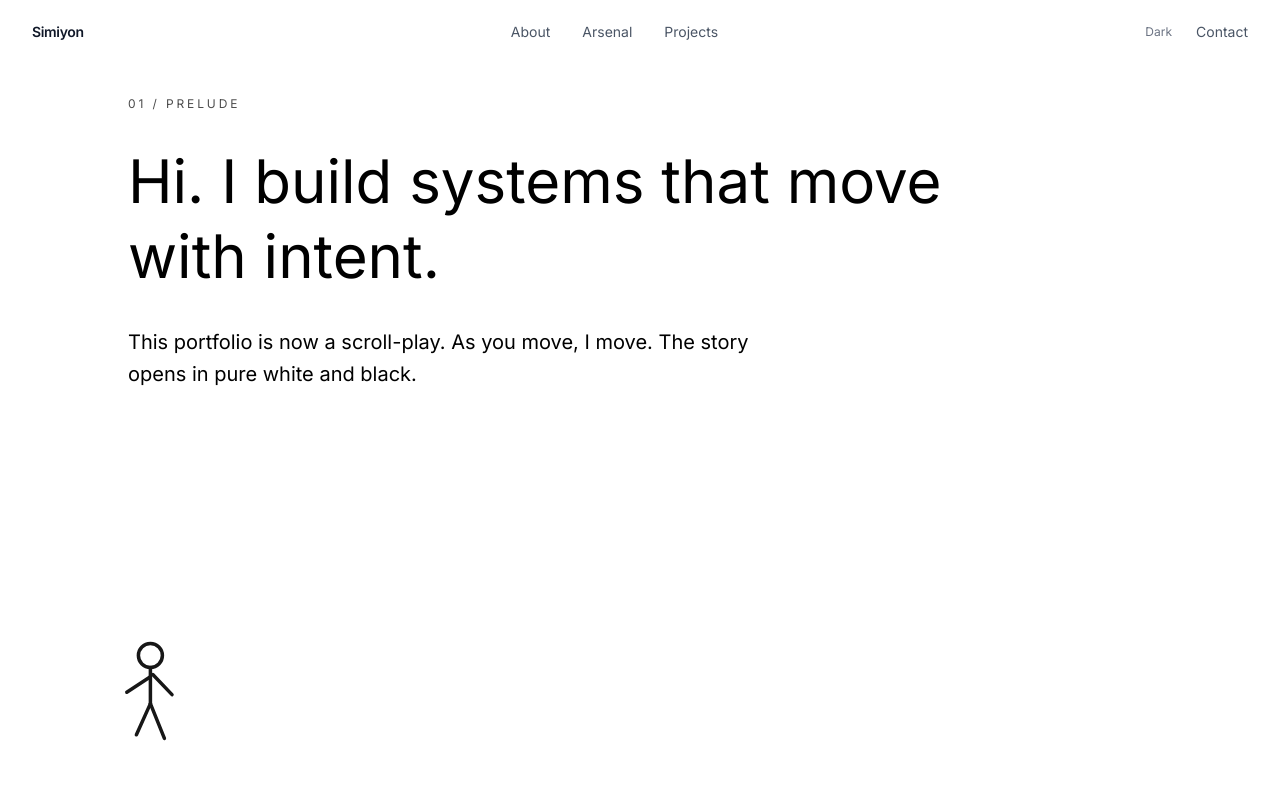
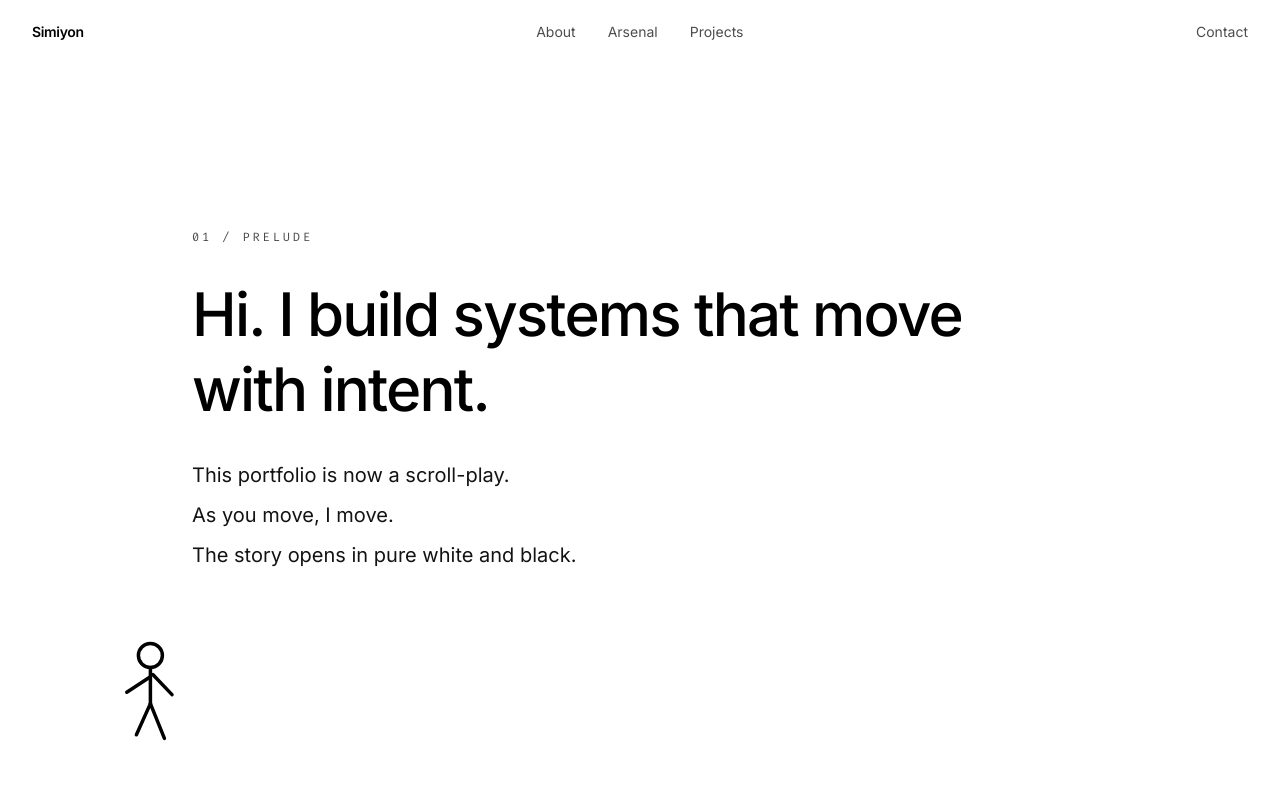
Before and after one commit to blackscythe123/my_portfolio, a Next.js app: page / in a window 1280 px wide. Shown: the top 800 px of the page. Built offline with nearby package versions, Linux system fonts and the light colour scheme.

Commit message:
Refactor Navigation component to remove dark mode functionality and update link styles

```diff
--- a/src/app/globals.css
+++ b/src/app/globals.css
@@ -1,31 +1,12 @@
 @import "tailwindcss";
 
-@custom-variant dark (&:where(.dark, .dark *));
-
 :root {
-  /* Light Mode Defaults */
-  --background: #f6ede1;
-  --foreground: #171717;
-  --primary: #037dd6;
-  --secondary: #f6851b;
-  --card: #f3f4f6;
-  --border: #e5e7eb;
-
-  /* Additional colors */
-  --color-blue-500: #3b82f6;
-  --color-purple-500: #a855f7;
-  --color-green-500: #22c55e;
-  --color-orange-500: #f97316;
-}
-
-.dark {
-  /* Dark Mode Overrides */
-  --background: #0a0a0a;
-  --foreground: #f3f4f6;
-  --primary: #037dd6;
-  --secondary: #f6851b;
-  --card: #1e1e1e;
-  --border: rgba(255, 255, 255, 0.1);
+  --background: #ffffff;
+  --foreground: #000000;
+  --primary: #000000;
+  --secondary: #000000;
+  --card: #ffffff;
+  --border: rgba(0, 0, 0, 0.14);
 }
 
 @theme inline {
@@ -38,37 +19,8 @@
 
   --font-sans: 'Inter', sans-serif;
   --font-mono: 'Fira Code', monospace;
-
-  --animate-blob: blob 7s infinite;
-  --animate-float: float 6s ease-in-out infinite;
-  --animate-spin-slow: spin 12s linear infinite;
-  --animate-pulse-glow: pulse-glow 3s infinite;
-  --animate-bounce-slight: bounce-slight 2s infinite;
-
-  @keyframes blob {
-    0% { transform: translate(0px, 0px) scale(1); }
-    33% { transform: translate(30px, -50px) scale(1.1); }
-    66% { transform: translate(-20px, 20px) scale(0.9); }
-    100% { transform: translate(0px, 0px) scale(1); }
-  }
-  @keyframes float {
-    0%, 100% { transform: translateY(0); }
-    50% { transform: translateY(-20px); }
-  }
-  @keyframes pulse-glow {
-    0%, 100% { opacity: 0.6; transform: scale(1); }
-    50% { opacity: 1; transform: scale(1.05); }
-  }
-  @keyframes bounce-slight {
-    0%, 100% { transform: translateY(0); }
-    50% { transform: translateY(-5px); }
-  }
-  @keyframes spin {
-    to { transform: rotate(360deg); }
-  }
 }
 
-/* Base Styles */
 body {
   background: var(--background);
   color: var(--foreground);
@@ -76,24 +28,11 @@ body {
   overflow-x: hidden;
 }
 
-/* Glassmorphism */
-.glass-panel {
-  background: rgba(255, 255, 255, 0.05);
-  backdrop-filter: blur(12px);
-  border: 1px solid rgba(255, 255, 255, 0.1);
-}
-.dark .glass-panel {
-  background: rgba(20, 20, 20, 0.6);
-  border: 1px solid rgba(255, 255, 255, 0.05);
-}
-
-/* Scrollbar */
 ::-webkit-scrollbar { height: 8px; width: 8px; }
 ::-webkit-scrollbar-track { background: transparent; }
 ::-webkit-scrollbar-thumb { background: #333; border-radius: 4px; }
-::-webkit-scrollbar-thumb:hover { background: var(--primary); }
+::-webkit-scrollbar-thumb:hover { background: #000; }
 
-/* Animation Classes for Scroll Observer */
 .reveal-section { opacity: 0; transition: all 1s cubic-bezier(0.16, 1, 0.3, 1); }
 .reveal-left { transform: translateX(-50px); }
 .reveal-right { transform: translateX(50px); }
@@ -101,62 +40,12 @@ body {
 
 .active-reveal { opacity: 1 !important; transform: translate(0) !important; }
 
-/* Horizontal Scroll Snap (PPT Effect) */
 .snap-container {
   -ms-overflow-style: none;
   scrollbar-width: none;
 }
 .snap-container::-webkit-scrollbar { display: none; }
 
-/* Figma-level Animations */
-@keyframes shimmer {
-  0% { transform: translateX(-100%); }
-  100% { transform: translateX(100%); }
-}
-
-.animate-shimmer {
-  animation: shimmer 2s infinite;
-}
-
-@keyframes slide-up {
-  from { opacity: 0; transform: translateY(40px); }
-  to { opacity: 1; transform: translateY(0); }
-}
-
-@keyframes slide-in-left {
-  from { opacity: 0; transform: translateX(-60px); }
-  to { opacity: 1; transform: translateX(0); }
-}
-
-@keyframes slide-in-right {
-  from { opacity: 0; transform: translateX(60px); }
-  to { opacity: 1; transform: translateX(0); }
-}
-
-@keyframes scale-in {
-  from { opacity: 0; transform: scale(0.8); }
-  to { opacity: 1; transform: scale(1); }
-}
-
-@keyframes fade-in {
-  from { opacity: 0; }
-  to { opacity: 1; }
-}
-
-@keyframes glow-pulse {
-  0%, 100% {
-    box-shadow: 0 0 20px rgba(3, 125, 214, 0.3);
-  }
-  50% {
-    box-shadow: 0 0 40px rgba(3, 125, 214, 0.6), 0 0 60px rgba(3, 125, 214, 0.3);
-  }
-}
-
-.animate-glow-pulse {
-  animation: glow-pulse 3s ease-in-out infinite;
-}
-
-/* Animation Delays */
 .animation-delay-100 { animation-delay: 100ms; }
 .animation-delay-200 { animation-delay: 200ms; }
 .animation-delay-300 { animation-delay: 300ms; }
@@ -166,55 +55,6 @@ body {
 .animation-delay-2000 { animation-delay: 2000ms; }
 .animation-delay-4000 { animation-delay: 4000ms; }
 
-/* Gradient Text Animation */
-@keyframes gradient-shift {
-  0%, 100% { background-position: 0% 50%; }
-  50% { background-position: 100% 50%; }
-}
-
-.animate-gradient {
-  background-size: 200% 200%;
-  animation: gradient-shift 4s ease infinite;
-}
-
-/* 3D Card Effect */
-.card-3d {
-  transform-style: preserve-3d;
-  perspective: 1000px;
-}
-
-.card-3d:hover {
-  transform: rotateY(5deg) rotateX(5deg);
-}
-
-/* Glass Button */
-.glass-button {
-  background: rgba(255, 255, 255, 0.1);
-  backdrop-filter: blur(10px);
-  border: 1px solid rgba(255, 255, 255, 0.2);
-  transition: all 0.3s ease;
-}
-
-.glass-button:hover {
-  background: rgba(255, 255, 255, 0.2);
-  transform: translateY(-2px);
-  box-shadow: 0 10px 40px rgba(0, 0, 0, 0.2);
-}
-
-/* Cursor Effect */
-#cursor {
-  pointer-events: none;
-  position: fixed;
-  width: 20px;
-  height: 20px;
-  background: rgba(3, 125, 214, 0.5);
-  border-radius: 50%;
-  z-index: 9999;
-  transition: transform 0.05s linear;
-  mix-blend-mode: difference;
-}
-
-/* Editorial Animation System */
 .fade-up {
   opacity: 0;
   transform: translateY(16px);
@@ -227,52 +67,50 @@ body {
   transform: translateY(0);
 }
 
-/* Smooth scroll behavior */
 html {
   scroll-behavior: smooth;
 }
 
-/* Editorial Typography */
-.editorial-heading {
-  font-weight: 300;
-  letter-spacing: -0.02em;
-  line-height: 1.1;
-}
-
-.editorial-body {
-  font-weight: 400;
-  line-height: 1.7;
-  letter-spacing: 0.01em;
-}
-
-/* Subtle hover underline */
-.hover-underline {
-  position: relative;
-}
-
-.hover-underline::after {
-  content: '';
-  position: absolute;
-  bottom: -2px;
-  left: 0;
-  width: 0;
-  height: 1px;
-  background: currentColor;
-  transition: width 0.3s ease;
-}
-
-.hover-underline:hover::after {
-  width: 100%;
-}
-
-/* Selection styling */
 ::selection {
-  background: rgba(3, 125, 214, 0.2);
+  background: rgba(0, 0, 0, 0.14);
   color: inherit;
 }
 
-/* Focus styles for accessibility */
 :focus-visible {
   outline: 2px solid var(--primary);
   outline-offset: 2px;
 }
+
+.story-section {
+  position: relative;
+  display: flex;
+  align-items: center;
+  transition: background-color 0.6s cubic-bezier(0.16, 1, 0.3, 1),
+              color 0.6s cubic-bezier(0.16, 1, 0.3, 1);
+}
+
+.story-kicker {
+  font-family: var(--font-mono);
+}
+
+.story-headline {
+  font-weight: 500;
+  letter-spacing: -0.03em;
+}
+
+.story-body {
+  opacity: 0.92;
+}
+
+@media (prefers-reduced-motion: reduce) {
+  html {
+    scroll-behavior: auto;
+  }
+
+  *,
+  *::before,
+  *::after {
+    animation: none !important;
+    transition: none !important;
+  }
+}
--- a/src/components/Navigation.tsx
+++ b/src/components/Navigation.tsx
@@ -6,44 +6,22 @@ import Link from 'next/link';
 export function Navigation() {
   const [isScrolled, setIsScrolled] = useState(false);
   const [isMobileMenuOpen, setIsMobileMenuOpen] = useState(false);
-  const [isDark, setIsDark] = useState(false);
 
   useEffect(() => {
     const handleScroll = () => {
       setIsScrolled(window.scrollY > 50);
     };
 
-    // Initial Theme Check
-    if (localStorage.theme === 'dark' || (!('theme' in localStorage) && window.matchMedia('(prefers-color-scheme: dark)').matches)) {
-      setIsDark(true);
-      document.documentElement.classList.add('dark');
-    } else {
-      setIsDark(false);
-      document.documentElement.classList.remove('dark');
-    }
-
     window.addEventListener('scroll', handleScroll);
     return () => window.removeEventListener('scroll', handleScroll);
   }, []);
-
-  const toggleTheme = () => {
-    if (isDark) {
-      document.documentElement.classList.remove('dark');
-      localStorage.theme = 'light';
-      setIsDark(false);
-    } else {
-      document.documentElement.classList.add('dark');
-      localStorage.theme = 'dark';
-      setIsDark(true);
-    }
-  };
 
   return (
     <nav
       id='navbar'
       className={`fixed w-full z-50 h-16 transition-all duration-300 ${
         isScrolled
-          ? 'bg-white/95 dark:bg-[#0a0a0a]/95 backdrop-blur-sm border-b border-gray-200/50 dark:border-gray-800/50 shadow-sm'
+          ? 'bg-white/95 backdrop-blur-sm border-b border-black/20 shadow-sm'
           : 'bg-transparent border-b border-transparent'
       }`}
     >
@@ -56,7 +34,7 @@ export function Navigation() {
               e.preventDefault();
               window.scrollTo({ top: 0, behavior: 'smooth' });
             }}
-            className='text-sm font-semibold tracking-tight text-gray-900 dark:text-white hover:text-gray-600 dark:hover:text-gray-300 transition-colors'
+            className='text-sm font-semibold tracking-tight text-black transition-colors hover:text-black/70'
           >
             Simiyon
           </Link>
@@ -64,45 +42,37 @@ export function Navigation() {
           {/* Desktop Navigation */}
           <div className='hidden md:flex items-center gap-8'>
             <Link
-              href='#about'
-              className='text-sm text-gray-600 dark:text-gray-400 hover:text-gray-900 dark:hover:text-white transition-colors'
+              href='#act-2'
+              className='text-sm text-black/70 transition-colors hover:text-black'
             >
               About
             </Link>
             <Link
-              href='#skills'
-              className='text-sm text-gray-600 dark:text-gray-400 hover:text-gray-900 dark:hover:text-white transition-colors'
+              href='#act-4'
+              className='text-sm text-black/70 transition-colors hover:text-black'
             >
               Arsenal
             </Link>
             <Link
-              href='#projects'
-              className='text-sm text-gray-600 dark:text-gray-400 hover:text-gray-900 dark:hover:text-white transition-colors'
+              href='#act-6'
+              className='text-sm text-black/70 transition-colors hover:text-black'
             >
               Projects
             </Link>
           </div>
 
-          {/* Right Side: Theme Toggle + CTA */}
+          {/* Right Side: CTA */}
           <div className='flex items-center gap-6'>
-            <button
-              onClick={toggleTheme}
-              className='text-xs text-gray-500 dark:text-gray-500 hover:text-gray-900 dark:hover:text-gray-300 transition-colors'
-              aria-label="Toggle theme"
-            >
-              {isDark ? 'Light' : ' Dark'}
-            </button>
-
             <Link
-              href='#contact'
-              className='hidden sm:inline-block text-sm text-gray-600 dark:text-gray-400 hover:text-gray-900 dark:hover:text-white transition-colors'
+              href='#act-7'
+              className='hidden text-sm text-black/70 transition-colors hover:text-black sm:inline-block'
             >
               Contact
             </Link>
 
             {/* Mobile Menu Button */}
             <button
-              className='md:hidden text-gray-600 dark:text-gray-400 hover:text-gray-900 dark:hover:text-white transition-colors'
+              className='text-black/70 transition-colors hover:text-black md:hidden'
               onClick={() => setIsMobileMenuOpen(!isMobileMenuOpen)}
               aria-label="Toggle menu"
             >
@@ -116,32 +86,32 @@ export function Navigation() {
 
       {/* Mobile Menu */}
       {isMobileMenuOpen && (
-        <div className='absolute top-16 left-0 right-0 bg-white dark:bg-[#0a0a0a] border-b border-gray-200/50 dark:border-gray-800/50 md:hidden'>
+        <div className='absolute left-0 right-0 top-16 border-b border-black/20 bg-white md:hidden'>
           <div className='max-w-7xl mx-auto px-6 py-4 space-y-3'>
             <Link
-              href='#about'
-              className='block text-sm text-gray-600 dark:text-gray-400 hover:text-gray-900 dark:hover:text-white transition-colors py-2'
+              href='#act-2'
+              className='block py-2 text-sm text-black/70 transition-colors hover:text-black'
               onClick={() => setIsMobileMenuOpen(false)}
             >
               About
             </Link>
             <Link
-              href='#skills'
-              className='block text-sm text-gray-600 dark:text-gray-400 hover:text-gray-900 dark:hover:text-white transition-colors py-2'
+              href='#act-4'
+              className='block py-2 text-sm text-black/70 transition-colors hover:text-black'
               onClick={() => setIsMobileMenuOpen(false)}
             >
               Arsenal
             </Link>
             <Link
-              href='#projects'
-              className='block text-sm text-gray-600 dark:text-gray-400 hover:text-gray-900 dark:hover:text-white transition-colors py-2'
+              href='#act-6'
+              className='block py-2 text-sm text-black/70 transition-colors hover:text-black'
               onClick={() => setIsMobileMenuOpen(false)}
             >
               Projects
             </Link>
             <Link
-              href='#contact'
-              className='block text-sm text-gray-600 dark:text-gray-400 hover:text-gray-900 dark:hover:text-white transition-colors py-2'
+              href='#act-7'
+              className='block py-2 text-sm text-black/70 transition-colors hover:text-black'
               onClick={() => setIsMobileMenuOpen(false)}
             >
               Contact
--- a/src/components/StorySection.tsx
+++ b/src/components/StorySection.tsx
@@ -1,4 +1,5 @@
 import { type StoryAct } from '@/data/story-acts';
+import { layoutStoryCopy } from '@/lib/pretextAdapter';
 
 type StorySectionProps = {
   act: StoryAct;
@@ -7,6 +8,7 @@ type StorySectionProps = {
 
 export function StorySection({ act, index }: StorySectionProps) {
   const isDark = act.tone === 'dark';
+  const copy = layoutStoryCopy(act.body);
 
   return (
     <section
@@ -23,9 +25,11 @@ export function StorySection({ act, index }: StorySectionProps) {
         <h2 className='story-headline max-w-4xl text-4xl leading-tight md:text-6xl'>
           {act.headline}
         </h2>
-        <p className='story-body max-w-2xl text-base leading-8 md:text-xl'>
-          {act.body}
-        </p>
+        <div className='story-body max-w-2xl space-y-2 text-base leading-8 md:text-xl'>
+          {copy.lines.map((line) => (
+            <p key={line}>{line}</p>
+          ))}
+        </div>
       </div>
     </section>
   );
--- /dev/null
+++ b/src/lib/pretextAdapter.ts
@@ -0,0 +1,17 @@
+type PretextLineLayout = {
+  lines: string[];
+  engine: 'pretext' | 'fallback';
+};
+
+// Adapter contract for upcoming Pretext-backed layout wiring.
+export function layoutStoryCopy(input: string): PretextLineLayout {
+  const lines = input
+    .split(/(?<=[.!?])\s+/)
+    .map((line) => line.trim())
+    .filter(Boolean);
+
+  return {
+    lines: lines.length > 0 ? lines : [input],
+    engine: 'fallback',
+  };
+}
```
